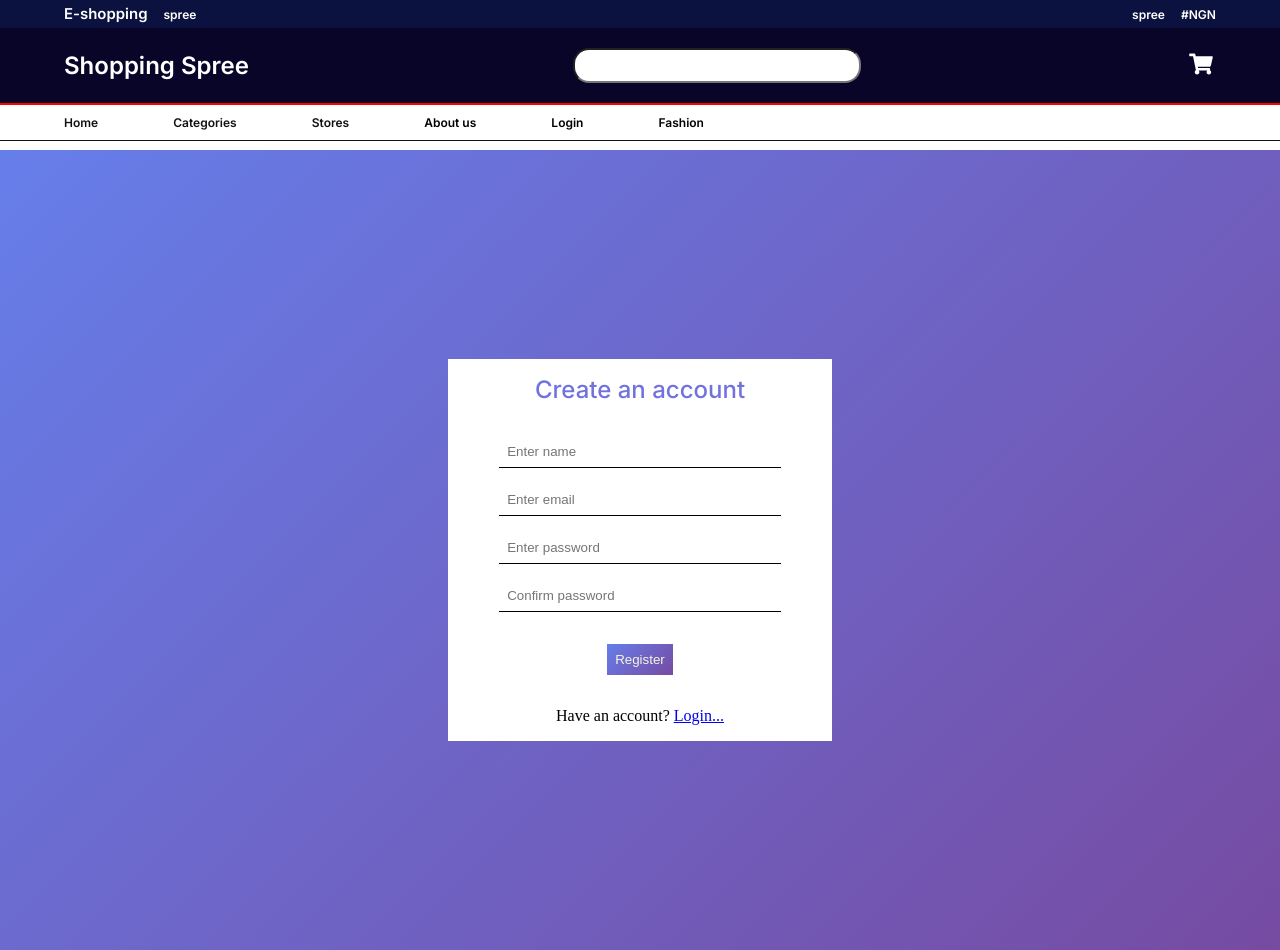
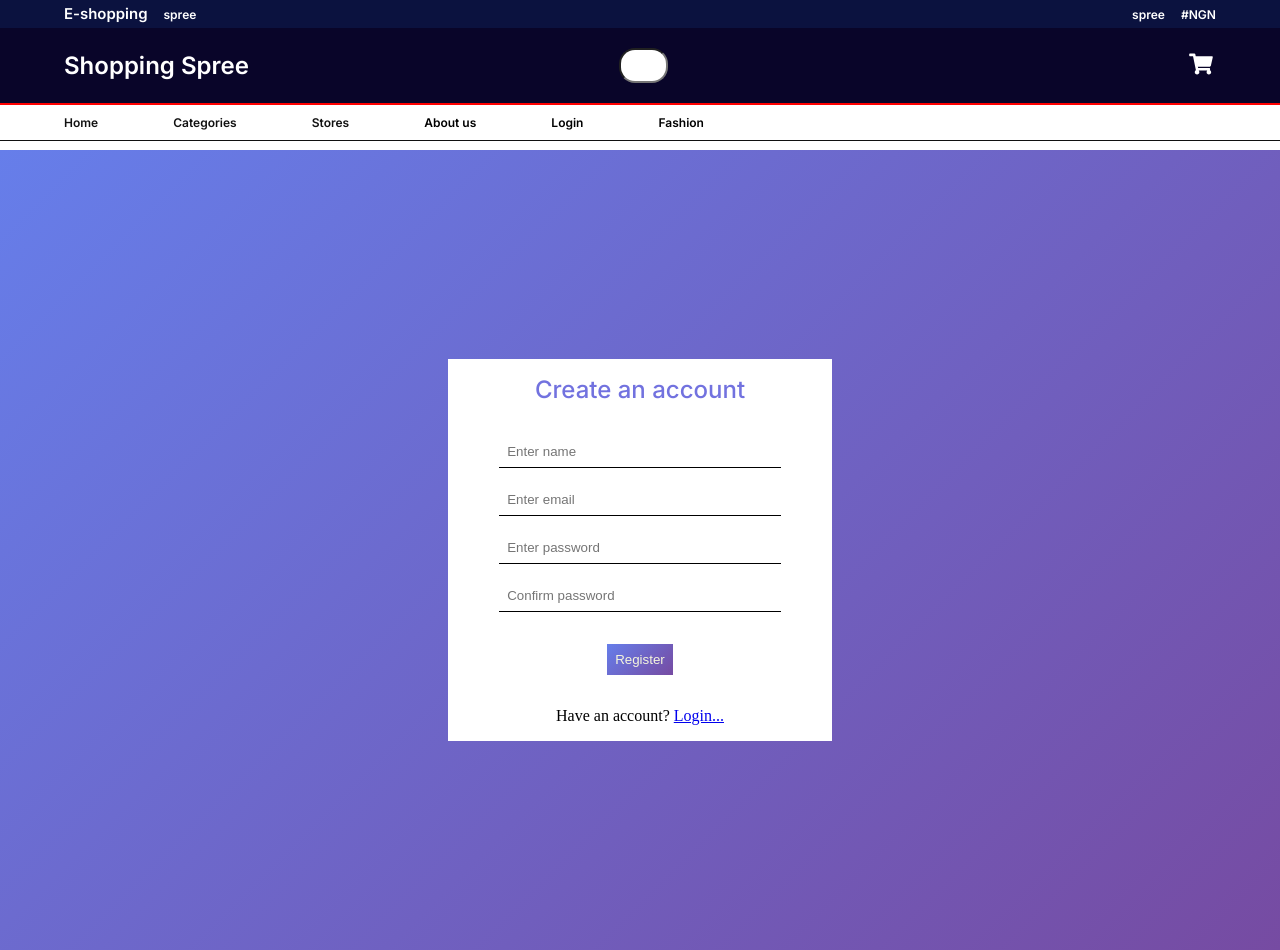
Before and after one commit to kennyegun24/e-commerce-frontend, a React (Create React App) app: page /register in a window 1280 px wide. Built offline with nearby package versions, Linux system fonts and the light colour scheme.

Commit message:
Fetch search input texts on input change

```diff
--- a/src/components/pages/Nav.jsx
+++ b/src/components/pages/Nav.jsx
@@ -4,16 +4,16 @@ import { Link, NavLink, useNavigate, useNavigation } from 'react-router-dom'
 import { FaShoppingCart } from 'react-icons/fa'
 import './nav.css'
 import { loginSuccess } from '../../redux/user/user'
+import useSearch from '../cutomHook/useSearch'
 const Nav = () => {
   const { products } = useSelector(state => state.cart)
   const { currentUser } = useSelector(state => state.user)
+
+  const { checkInput, handleSearch } = useSearch()
   const dispatch = useDispatch()
   const navigate = useNavigate()
   const logout = () => {
     dispatch(loginSuccess(null))
-  }
-  const login = () => {
-    navigate('/login')
   }
 
   return (
@@ -38,7 +38,10 @@ const Nav = () => {
             Shopping Spree
           </h1>
 
-          <input type='search' className='search' />
+          <form onSubmit={() => handleSearch()}>
+            <input type='search' className='search' onChange={checkInput} />
+
+          </form>
 
           <Link to='/cart' className='navCart'>
             <FaShoppingCart className='cartIcon' />
```
